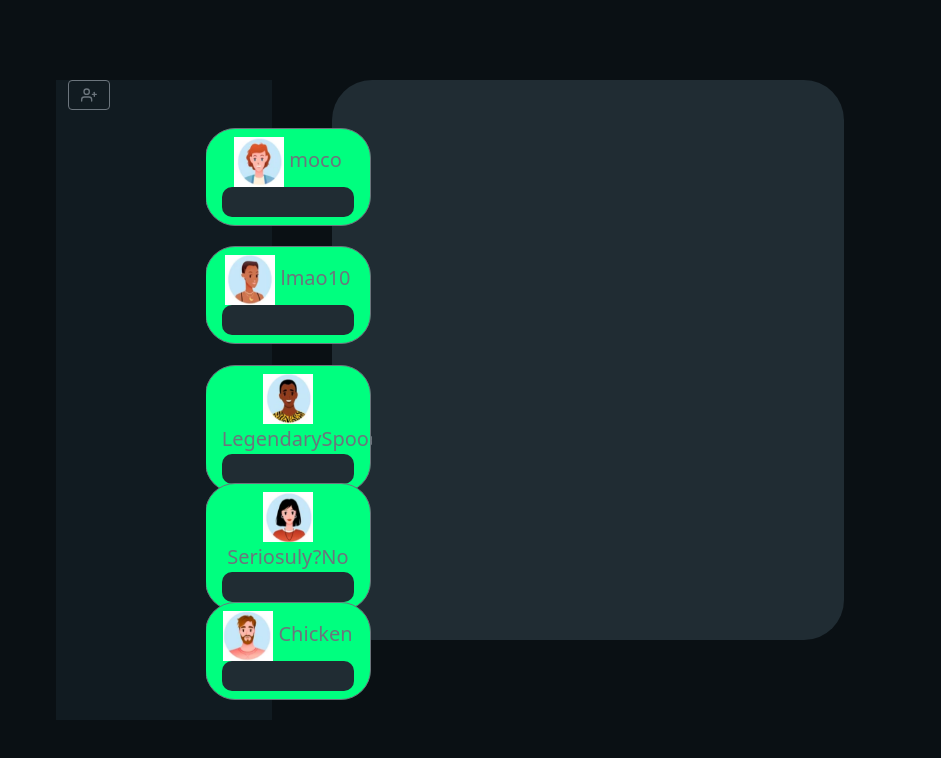
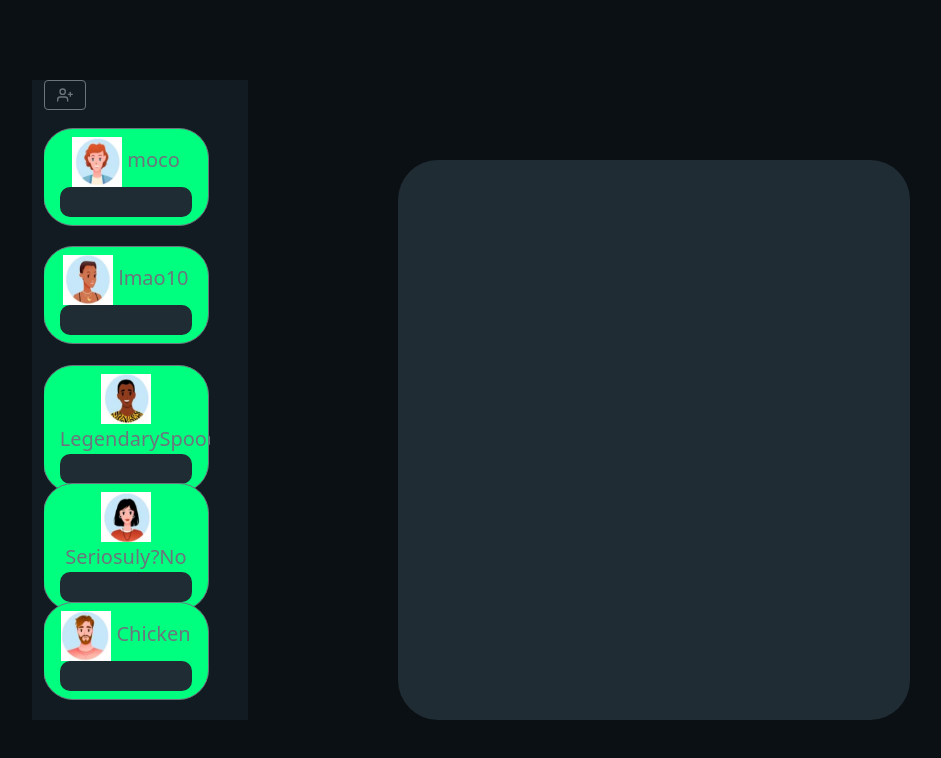
Before and after one commit to Teananazz/advancedproject, a React (Create React App) app: page /App in a window 1280 px wide. Shown: the top 758 px of the page, without its empty margins (50-991 px from the left). Built offline with nearby package versions, Linux system fonts and the light colour scheme.

Commit message:
Trying to fix some thing

```diff
--- a/src/MessageScreen/GroupListing.js
+++ b/src/MessageScreen/GroupListing.js
@@ -69,16 +69,9 @@ const GroupListing =
             <Container>
                 <Row>
 
-                    <Col md="auto">
 
 
-                        {result}
-
-
-
-                    </Col>
-
-                    <Col xs={1}>
+                    <Col md="auto" >
                         <div key={Math.random(1000) + 500}      >
                             <div className="LimitsMessages">
                             {Mapping}
@@ -90,6 +83,11 @@ const GroupListing =
 
                     </Col>
 
+                    <Col xs lg="2">
+
+                        {result}
+
+                    </Col>
 
                 </Row>
             </Container>
--- a/src/MessageScreen/Groups.js
+++ b/src/MessageScreen/Groups.js
@@ -11,21 +11,22 @@ const Groups =
 
         return (
 
-            <Container fluid="md">
+          <>
 
-                <Row >
-                    <Col md="auto" >
+
+
                         <GroupBar Input={Input} Contacts={Contacts} />
 
-                    </Col>
 
-                    <Col md="auto">
-                        {<GroupListing List={Input.List} Contacts={Contacts} />}
-                        </Col>
 
-                </Row>
-            </Container>
 
+
+
+                        <GroupListing List={Input.List} Contacts={Contacts} />
+
+
+
+                </>
 
 
         )
--- a/src/MessageScreen/HoldScreen.js
+++ b/src/MessageScreen/HoldScreen.js
@@ -1,12 +1,18 @@
 
+import { Container, Row, Col } from 'react-bootstrap'
 const HoldScreen =
     () => {
 
         return (
-
-            <div className = "HoldScreen" / >
+            <Container>
+                <Row className="justify-content-md-center">
 
 
+                    <Col md="auto">
+            <div className = "HoldScreen" / >
+                      </Col>
+                    </Row>
+            </Container>
             )
 
     }
--- a/src/MessageScreen/TextBox.js
+++ b/src/MessageScreen/TextBox.js
@@ -7,6 +7,7 @@ import React from "react";
 import SoundRecordButton from '../MessageScreen/SoundRecordComponents/SoundRecordButton'
 import SavedLogs from '../CommonComponents/ScriptedLogs'
 import SavedLogForProgram from '../CommonComponents/SavedLogForProgram'
+import { Container, Row, Col } from 'react-bootstrap'
 
 // TODO :
 //1 . find out how to make blob work without activating createaddress.
@@ -78,7 +79,7 @@ const TextBox =
 
         if (SavedLogs().giveArr(id) != undefined) {
 
-           var scripted=  SavedLogs().giveArr(id);
+            var scripted = SavedLogs().giveArr(id);
             console.log(scripted);
             if (Log == undefined) {
                 Log = "";
@@ -94,14 +95,18 @@ const TextBox =
 
         return (
 
+            <Container className ="ContainerText">
 
-            <>
+                <Row className="justify-content-md-center">
+                    <Col md="auto">
                         <div class="TitleBar">
                             {name}
                         </div>
+                    </Col>
+                </Row>
 
-
-
+                <Row className="justify-content-md-center">
+                    <Col md="auto">
                         <div className="Messages ">
                             <div className="Down flexes" >
                                 <ul className="list-group">  {scripted}  {Log} </ul>
@@ -109,8 +114,10 @@ const TextBox =
 
                             </div>
                         </div>
-
-
+                    </Col>
+                </Row>
+                <Row className="justify-content-md-center" >
+                    <Col md="auto">
                         <div className="background">
 
 
@@ -128,11 +135,10 @@ const TextBox =
                                         className="dropbtn" id="button-72" > {IconHandle("FiUserPlus")}</button>
 
 
-                            <button onClick={() => {  Logs.UpdateLocalLogs({ id, MessID }) }} className="btn btn-outline-secondary" type="button" id="button-72">{IconHandle("Airplane")}</button>
+                                    <button onClick={() => { Logs.UpdateLocalLogs({ id, MessID }) }} className="btn btn-outline-secondary" type="button" id="button-72">{IconHandle("Airplane")}</button>
 
                                 </div>
-                        <textarea onKeyDown={(e) =>
-                        {
+                                <textarea onKeyDown={(e) => {
                                     if (e.key === "Enter") {
                                         Logs.UpdateLocalLogs({ id, MessID })
                                     }
@@ -151,13 +157,20 @@ const TextBox =
                                     </div>
 
 
-                            <SoundRecordButton Logs={Logs} id={id} func={ChangeTextBox} forceGroupListing={ForceGroupListing} MessID={MessID}/>
+                                    <SoundRecordButton Logs={Logs} id={id} func={ChangeTextBox} forceGroupListing={ForceGroupListing} MessID={MessID} />
 
                                 </div>
                             </div>
 
 
                         </div>
+
+
+
+
+                    </Col>
+
+                </Row>
 
 
 
@@ -169,12 +182,7 @@ const TextBox =
 
 
 
-
-
-
-
-
-            </>
+            </Container>
         )
 
 
--- a/src/index.css
+++ b/src/index.css
@@ -451,10 +451,14 @@ textarea[type=text] {
 }
 
 .HoldScreen {
-    display:flex;
+    display:grid;
     position: absolute;
     background-color: rgb(32, 44, 51);
     border-radius: 40px;
+    height: 100%;
+    left: 35%;
+
+    bottom: 10%;
     height: 70%;
     width: 40%;
 
@@ -818,7 +822,7 @@ textarea[type=text] {
     width: 13%;
     height: 74%;
     top: 16%;
-    left: 20%;
+
     overflow-y: auto;
     box-sizing: border-box;
 
@@ -862,9 +866,20 @@ textarea[type=text] {
 
 }
 
+.check {
 
-@media only screen and (max-width:1400px) {
-    .LimitsMessages {
-        left: calc( 50%- 15vw) !important;
-    }
+    left: 100%;
+
 }
+
+.ContainerText {
+    display:grid;
+    position:absolute;
+    height: 100%;
+    bottom: 5%;
+    right: 33%;
+
+
+
+
+}
```
Lines whose indentation alone changed are shown as unchanged.
